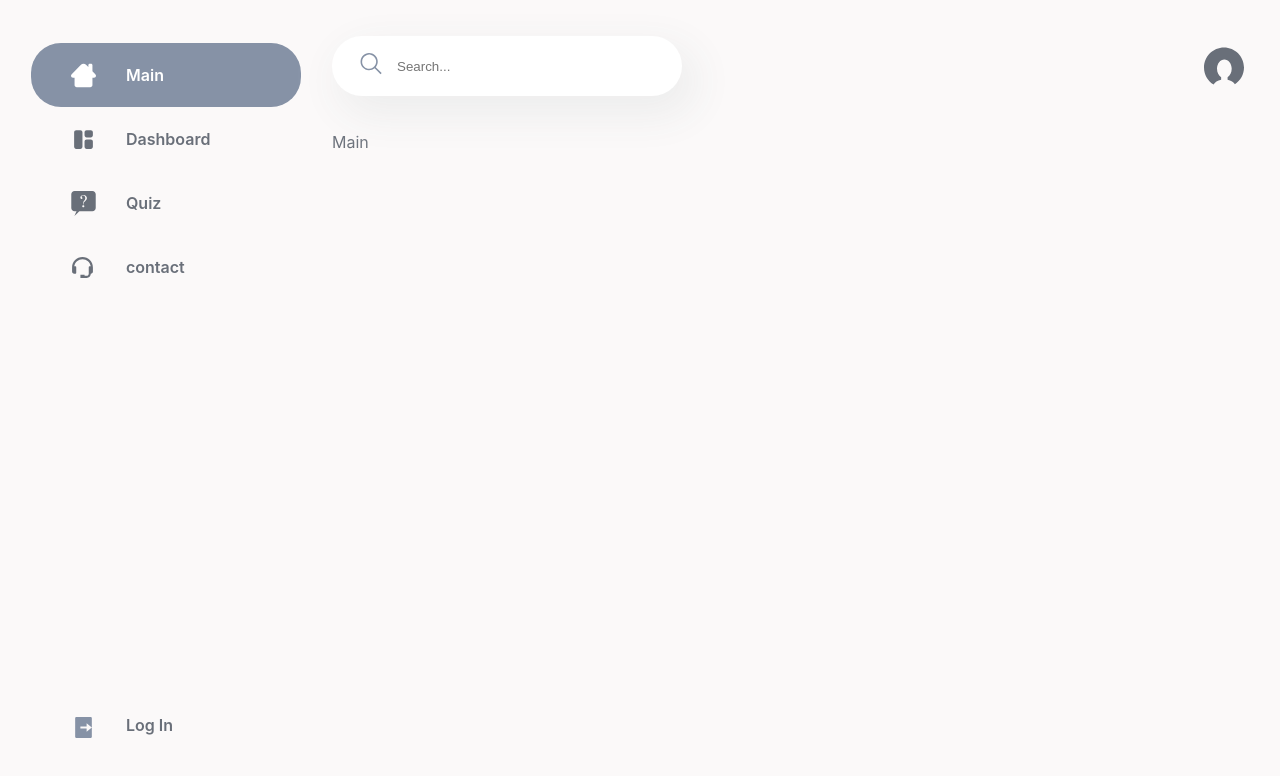
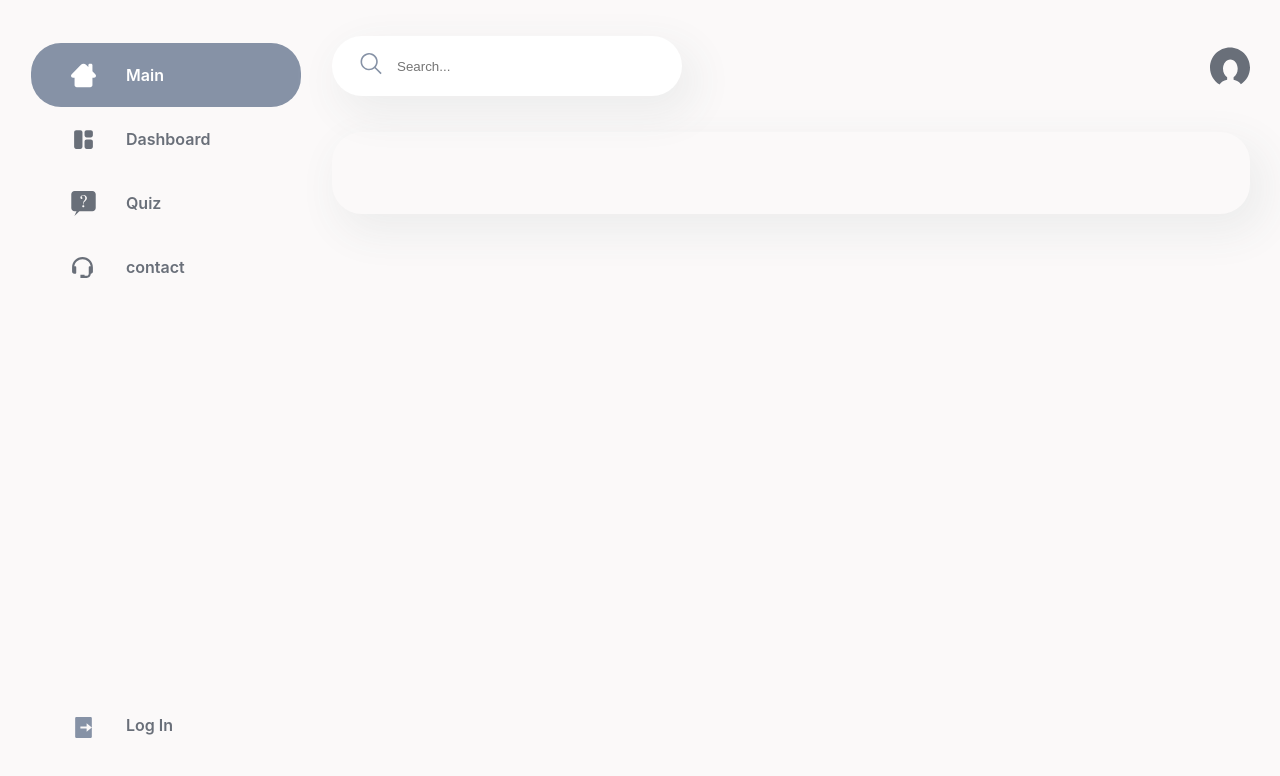
Before and after one commit to Desp0o/movie-quiz, a React (Vite) app: page / in a window 1280 px wide. Shown: the top 776 px of the page. Built offline with nearby package versions, Linux system fonts and the light colour scheme.

Commit message:
create layout and import in pages

```diff
--- /dev/null
+++ b/src/components/layout/Layout.tsx
@@ -0,0 +1,16 @@
+import React, { ReactNode } from 'react'
+import "./layout.css"
+
+interface LayoutProps {
+    children: ReactNode;
+}
+
+const Layout:React.FC<LayoutProps> = ({children}) => {
+  return (
+    <div className='main_layout'>
+        {children}
+    </div>
+  )
+}
+
+export default Layout
--- /dev/null
+++ b/src/components/layout/layout.css
@@ -0,0 +1,8 @@
+.main_layout {
+  padding: 50px 32px 32px 32px;
+
+  border-radius: 30px;
+  -webkit-box-shadow: 10px 15px 40px 5px #ededed;
+  -moz-box-shadow: 10px 15px 40px 5px #ededed;
+  box-shadow: 10px 15px 40px 5px #ededed;
+}
--- a/src/components/topBar/topbar.css
+++ b/src/components/topBar/topbar.css
@@ -1,6 +1,6 @@
 .top_bar {
   width: 100%;
-  padding: 36px 36px 36px 0px;
+  padding: 36px 0px 36px 0px;
 
   display: flex;
   align-items: center;
--- a/src/index.css
+++ b/src/index.css
@@ -38,6 +38,8 @@ body {
   width: 100%;
   max-width: 1440px;
   display: flex;
+
+  padding-right: 30px;
 }
 
 .app_inner{
--- a/src/pages/AllQuiz.tsx
+++ b/src/pages/AllQuiz.tsx
@@ -1,17 +1,19 @@
-import React, { useEffect } from 'react'
-import { useLinkNameHook } from '../hooks/useLinkNameHook'
+import { useEffect } from "react";
+import { useLinkNameHook } from "../hooks/useLinkNameHook";
+import Layout from "../components/layout/Layout";
 
 const AllQuiz = () => {
+  const setLinkDispatch = useLinkNameHook();
 
-const setLinkDispatch = useLinkNameHook()
-
-useEffect(()=>{
-    setLinkDispatch('Quiz')
-},[])
+  useEffect(() => {
+    setLinkDispatch("Quiz");
+  }, []);
 
   return (
-    <div>AllQuiz</div>
-  )
-}
+    <Layout>
+      <div>AllQuiz</div>
+    </Layout>
+  );
+};
 
-export default AllQuiz
+export default AllQuiz;
--- a/src/pages/Contact.tsx
+++ b/src/pages/Contact.tsx
@@ -1,17 +1,19 @@
-import { useEffect } from "react"
-import { useLinkNameHook } from "../hooks/useLinkNameHook"
+import { useEffect } from "react";
+import { useLinkNameHook } from "../hooks/useLinkNameHook";
+import Layout from "../components/layout/Layout";
 
 const Contact = () => {
+  const setLinkDispatch = useLinkNameHook();
 
-  const setLinkDispatch = useLinkNameHook()
-
-  useEffect(()=>{
-    setLinkDispatch('contact')
-  },[])
+  useEffect(() => {
+    setLinkDispatch("contact");
+  }, []);
 
   return (
-    <div>Contact</div>
-  )
-}
+    <Layout>
+      <div>Contact</div>
+    </Layout>
+  );
+};
 
-export default Contact
+export default Contact;
--- a/src/pages/Dashboard.tsx
+++ b/src/pages/Dashboard.tsx
@@ -1,5 +1,6 @@
 import { useEffect } from 'react'
 import { useLinkNameHook } from '../hooks/useLinkNameHook'
+import Layout from '../components/layout/Layout'
 
 const Dashboard = () => {
 
@@ -10,7 +11,9 @@ const Dashboard = () => {
     },[])
 
   return (
-    <div>Dashboard</div>
+    <Layout>
+          <div>Dashboard</div>
+    </Layout>
   )
 }
 
--- a/src/pages/Login.tsx
+++ b/src/pages/Login.tsx
@@ -1,7 +1,10 @@
+import Layout from "../components/layout/Layout"
 
 const Login = () => {
   return (
-    <div>Login</div>
+    <Layout>
+      <div>Login</div>
+    </Layout>
   )
 }
 
--- a/src/pages/Main.tsx
+++ b/src/pages/Main.tsx
@@ -1,5 +1,6 @@
 import { useEffect } from "react"
 import { useLinkNameHook } from "../hooks/useLinkNameHook"
+import Layout from "../components/layout/Layout"
 
 
 const Main = () => {
@@ -11,7 +12,9 @@ const Main = () => {
 
 
   return (
-    <div>Main</div>
+    <Layout>
+      <div></div>
+    </Layout>
   )
 }
 
```
